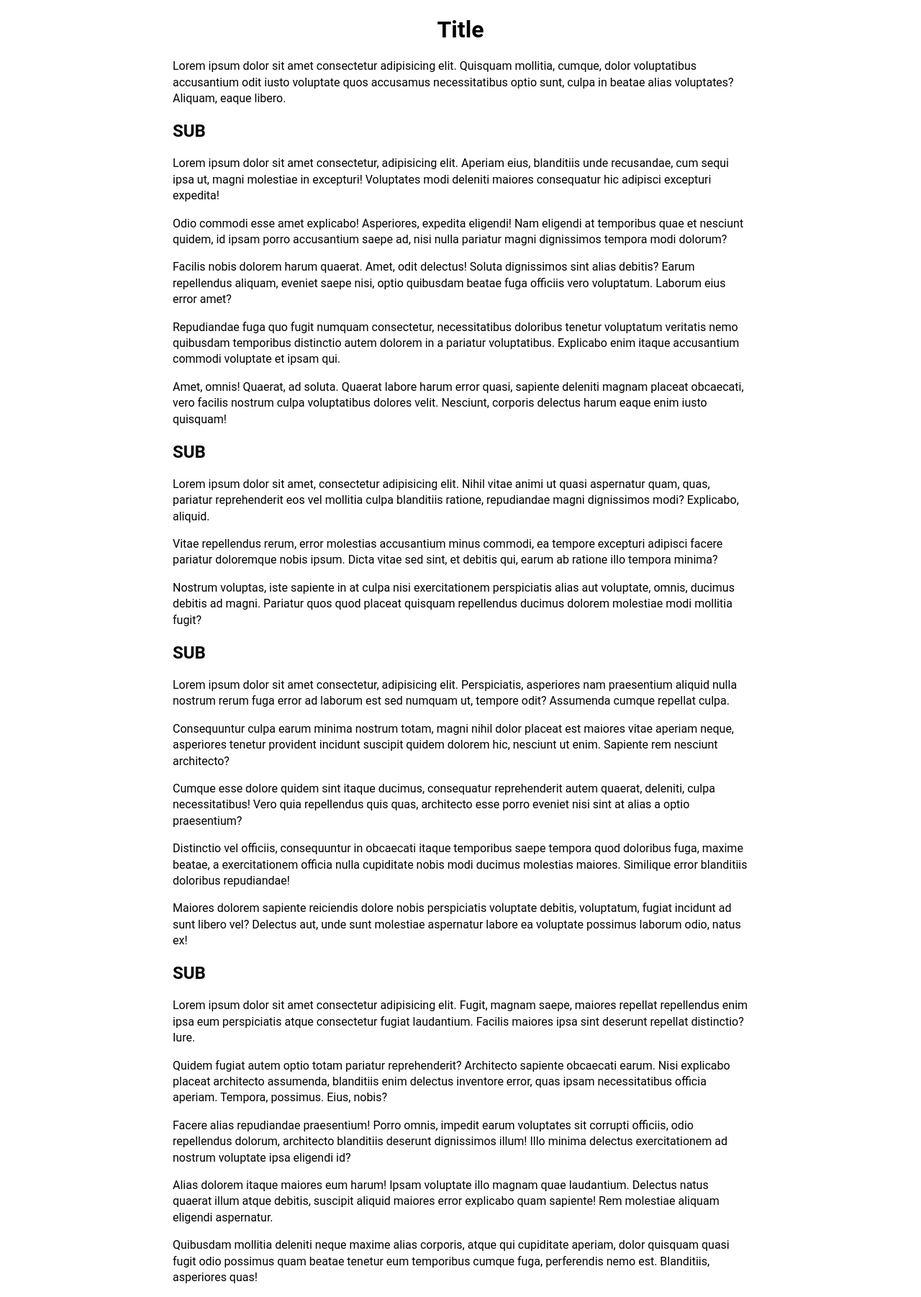
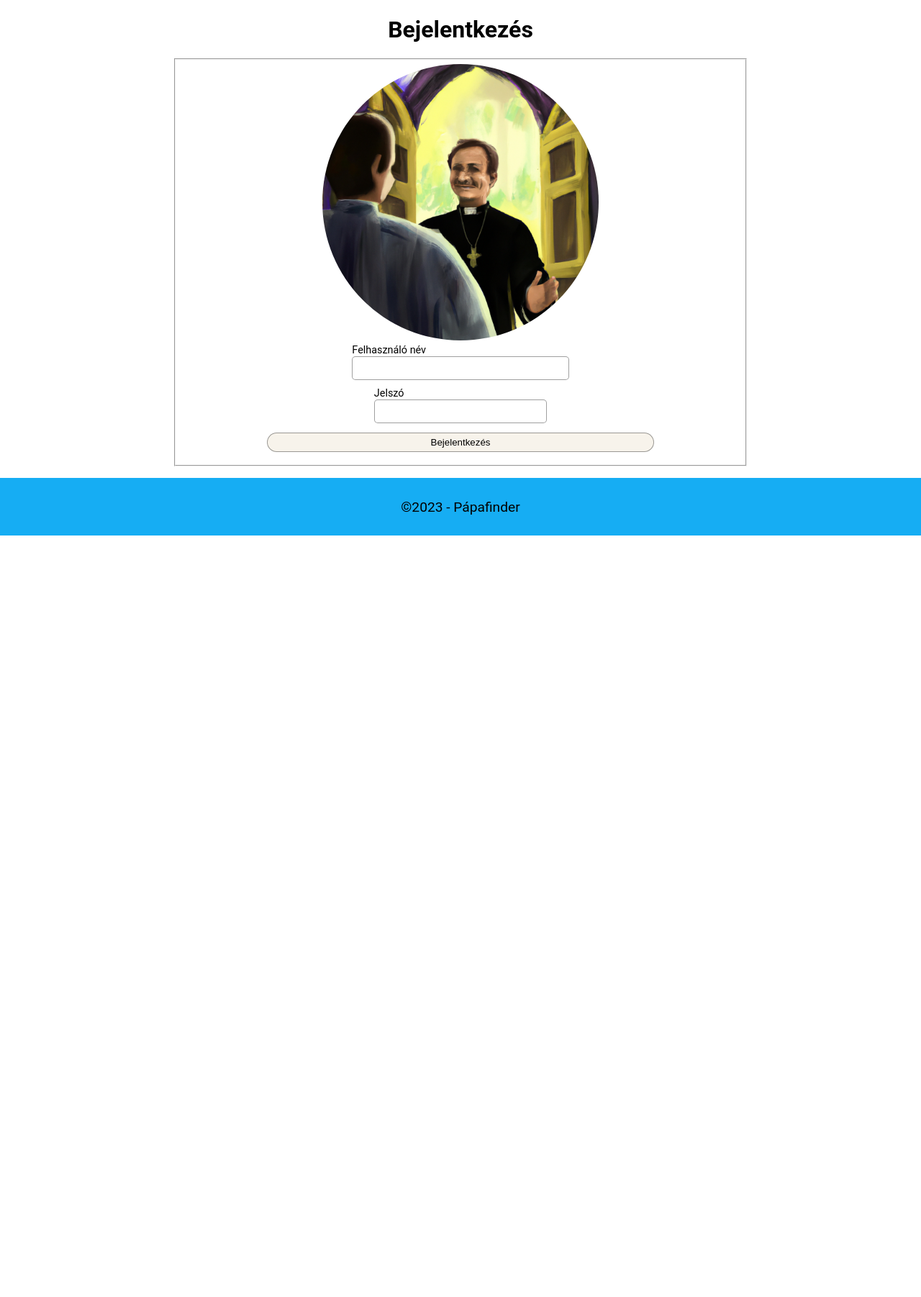
Before and after one commit to skornel02/szte-ib714g-2022-2, a PHP site: page /login.html in a window 1280 px wide. Shown: the part 72-1874 px from the top of the page at 72% size. After the commit the page ends 816 px from the top, so only its background shows below. Run offline with PHP 8.4, Linux system fonts and the light colour scheme.

Commit message:
Add login form and favicon

```diff
--- a/src/finder.html
+++ b/src/finder.html
@@ -9,6 +9,7 @@
     <meta name="generator" content="Embergép" />
     <meta name="viewport" content="width=device-width, initial-scale=1.0" />
     <link rel="stylesheet" href="styles/global.css" />
+    <link rel="icon" href="./assets/img/favicon.ico" type="image/x-icon">
     <title>Kereső</title>
 </head>
 
@@ -113,6 +114,8 @@
         </form>
     </main>
 
+    <footer>&copy;2023 - Pápafinder</footer>
+
     <script src="scripts/title-fixer.js"></script>
 </body>
 
--- a/src/index.html
+++ b/src/index.html
@@ -8,6 +8,7 @@
         <meta name="generator" content="Embergép" />
         <meta name="viewport" content="width=device-width, initial-scale=1.0" />
         <link rel="stylesheet" href="styles/global.css" />
+        <link rel="icon" href="./assets/img/favicon.ico" type="image/x-icon">
         <title>Főoldal</title>
     </head>
 
--- a/src/login.html
+++ b/src/login.html
@@ -8,6 +8,7 @@
         <meta name="generator" content="Embergép" />
         <meta name="viewport" content="width=device-width, initial-scale=1.0" />
         <link rel="stylesheet" href="styles/global.css" />
+        <link rel="icon" href="./assets/img/favicon.ico" type="image/x-icon">
         <title>Bejelentkezés</title>
     </head>
 
@@ -33,128 +34,50 @@
         </nav>
 
         <main>
-            <h1>title</h1>
-            <p>
-                Lorem ipsum dolor sit amet consectetur adipisicing elit.
-                Quisquam mollitia, cumque, dolor voluptatibus accusantium odit
-                iusto voluptate quos accusamus necessitatibus optio sunt, culpa
-                in beatae alias voluptates? Aliquam, eaque libero.
-            </p>
-            <h2>sub</h2>
-            <p>
-                Lorem ipsum dolor sit amet consectetur, adipisicing elit.
-                Aperiam eius, blanditiis unde recusandae, cum sequi ipsa ut,
-                magni molestiae in excepturi! Voluptates modi deleniti maiores
-                consequatur hic adipisci excepturi expedita!
-            </p>
-            <p>
-                Odio commodi esse amet explicabo! Asperiores, expedita eligendi!
-                Nam eligendi at temporibus quae et nesciunt quidem, id ipsam
-                porro accusantium saepe ad, nisi nulla pariatur magni
-                dignissimos tempora modi dolorum?
-            </p>
-            <p>
-                Facilis nobis dolorem harum quaerat. Amet, odit delectus! Soluta
-                dignissimos sint alias debitis? Earum repellendus aliquam,
-                eveniet saepe nisi, optio quibusdam beatae fuga officiis vero
-                voluptatum. Laborum eius error amet?
-            </p>
-            <p>
-                Repudiandae fuga quo fugit numquam consectetur, necessitatibus
-                doloribus tenetur voluptatum veritatis nemo quibusdam temporibus
-                distinctio autem dolorem in a pariatur voluptatibus. Explicabo
-                enim itaque accusantium commodi voluptate et ipsam qui.
-            </p>
-            <p>
-                Amet, omnis! Quaerat, ad soluta. Quaerat labore harum error
-                quasi, sapiente deleniti magnam placeat obcaecati, vero facilis
-                nostrum culpa voluptatibus dolores velit. Nesciunt, corporis
-                delectus harum eaque enim iusto quisquam!
-            </p>
-            <h2>sub</h2>
-            <p>
-                Lorem ipsum dolor sit amet, consectetur adipisicing elit. Nihil
-                vitae animi ut quasi aspernatur quam, quas, pariatur
-                reprehenderit eos vel mollitia culpa blanditiis ratione,
-                repudiandae magni dignissimos modi? Explicabo, aliquid.
-            </p>
-            <p>
-                Vitae repellendus rerum, error molestias accusantium minus
-                commodi, ea tempore excepturi adipisci facere pariatur
-                doloremque nobis ipsum. Dicta vitae sed sint, et debitis qui,
-                earum ab ratione illo tempora minima?
-            </p>
-            <p>
-                Nostrum voluptas, iste sapiente in at culpa nisi exercitationem
-                perspiciatis alias aut voluptate, omnis, ducimus debitis ad
-                magni. Pariatur quos quod placeat quisquam repellendus ducimus
-                dolorem molestiae modi mollitia fugit?
-            </p>
-            <h2>sub</h2>
-            <p>
-                Lorem ipsum dolor sit amet consectetur, adipisicing elit.
-                Perspiciatis, asperiores nam praesentium aliquid nulla nostrum
-                rerum fuga error ad laborum est sed numquam ut, tempore odit?
-                Assumenda cumque repellat culpa.
-            </p>
-            <p>
-                Consequuntur culpa earum minima nostrum totam, magni nihil dolor
-                placeat est maiores vitae aperiam neque, asperiores tenetur
-                provident incidunt suscipit quidem dolorem hic, nesciunt ut
-                enim. Sapiente rem nesciunt architecto?
-            </p>
-            <p>
-                Cumque esse dolore quidem sint itaque ducimus, consequatur
-                reprehenderit autem quaerat, deleniti, culpa necessitatibus!
-                Vero quia repellendus quis quas, architecto esse porro eveniet
-                nisi sint at alias a optio praesentium?
-            </p>
-            <p>
-                Distinctio vel officiis, consequuntur in obcaecati itaque
-                temporibus saepe tempora quod doloribus fuga, maxime beatae, a
-                exercitationem officia nulla cupiditate nobis modi ducimus
-                molestias maiores. Similique error blanditiis doloribus
-                repudiandae!
-            </p>
-            <p>
-                Maiores dolorem sapiente reiciendis dolore nobis perspiciatis
-                voluptate debitis, voluptatum, fugiat incidunt ad sunt libero
-                vel? Delectus aut, unde sunt molestiae aspernatur labore ea
-                voluptate possimus laborum odio, natus ex!
-            </p>
-            <h2>sub</h2>
-            <p>
-                Lorem ipsum dolor sit amet consectetur adipisicing elit. Fugit,
-                magnam saepe, maiores repellat repellendus enim ipsa eum
-                perspiciatis atque consectetur fugiat laudantium. Facilis
-                maiores ipsa sint deserunt repellat distinctio? Iure.
-            </p>
-            <p>
-                Quidem fugiat autem optio totam pariatur reprehenderit?
-                Architecto sapiente obcaecati earum. Nisi explicabo placeat
-                architecto assumenda, blanditiis enim delectus inventore error,
-                quas ipsam necessitatibus officia aperiam. Tempora, possimus.
-                Eius, nobis?
-            </p>
-            <p>
-                Facere alias repudiandae praesentium! Porro omnis, impedit earum
-                voluptates sit corrupti officiis, odio repellendus dolorum,
-                architecto blanditiis deserunt dignissimos illum! Illo minima
-                delectus exercitationem ad nostrum voluptate ipsa eligendi id?
-            </p>
-            <p>
-                Alias dolorem itaque maiores eum harum! Ipsam voluptate illo
-                magnam quae laudantium. Delectus natus quaerat illum atque
-                debitis, suscipit aliquid maiores error explicabo quam sapiente!
-                Rem molestiae aliquam eligendi aspernatur.
-            </p>
-            <p>
-                Quibusdam mollitia deleniti neque maxime alias corporis, atque
-                qui cupiditate aperiam, dolor quisquam quasi fugit odio possimus
-                quam beatae tenetur eum temporibus cumque fuga, perferendis nemo
-                est. Blanditiis, asperiores quas!
-            </p>
+            <h1>Bejelentkezés</h1>
+            <!-- <img class="image center-image image-fluid round-image" src="./assets/img/login-signup.png" alt="Az ajtó előtt egy ember áll hívogatóan széttárt karokkal." title="Bejelentkezés">
+            <form action="POST">
+                <div id="login-fields">
+                    <label>
+                        E-mail cím
+                        <input type="email" name="email" required>
+                    </label>
+                    <label>
+                        Jelszó
+                        <input type="password" name="secret" required>
+                    </label>
+                </div>
+                <div id="login-buttons">
+                    <button type="submit">
+                        Bejelentkezés
+                    </button>
+                    <button type="submit">
+                        Regisztráció
+                    </button>
+                </div>
+            </form> -->
+
+            <form method="post">
+                <fieldset>
+                    <img src="./assets/img/login-signup.png" alt="Avatar" class="image center-image image-fluid round-image">
+
+                        <label>
+                        Felhasználó név
+                        <input type="text" name="username" required>
+                        </label>
+
+                        <label for="psw">
+                            Jelszó
+                            <input type="password" name="secret" required>
+                        </label>
+
+                        <button type="submit">Bejelentkezés</button>
+                </fieldset>
+            </form>
+
         </main>
+
+        <footer>&copy;2023 - Pápafinder</footer>
 
         <script src="scripts/title-fixer.js"></script>
     </body>
--- a/src/settings.html
+++ b/src/settings.html
@@ -8,6 +8,7 @@
         <meta name="generator" content="Embergép" />
         <meta name="viewport" content="width=device-width, initial-scale=1.0" />
         <link rel="stylesheet" href="styles/global.css" />
+        <link rel="icon" href="./assets/img/favicon.ico" type="image/x-icon">
         <title>Beállítások</title>
     </head>
 
@@ -156,6 +157,8 @@
             </p>
         </main>
 
+        <footer>&copy;2023 - Pápafinder</footer>
+
         <script src="scripts/title-fixer.js"></script>
     </body>
 </html>
--- a/src/styles/global.css
+++ b/src/styles/global.css
@@ -129,6 +129,10 @@ a {
     float: right;
 }
 
+.round-image {
+    border-radius: 50%;
+}
+
 form fieldset {
     display: flex;
     flex-direction: column;
@@ -196,11 +200,41 @@ aside {
 }
 
 button {
-    width: 20%;
     height: 1.7rem;
     border-radius: 20px;
     background-color: var(--color-hero-background);
     border: 1px solid var(--color-transparent-black);
+    cursor: pointer;
+    width: 70%;
+    margin: 1vh 0;
+    display: block;
+    margin-left: auto;
+    margin-right: auto;
+}
+
+button:hover {
+    background-color: var(--color-nav-background);
+}
+
+input:not([type="date"]) {
+    width: 100%;
+    border-radius: 5px;
+    padding: 1vh;
+    display: inline-block;
+    box-sizing: border-box;
+    border: 1px solid var(--color-transparent-black);
+}
+
+input[type="date"] {
+    width: 100%;
+    border-radius: 5px;
+    border: 1px solid var(--color-transparent-black);
+}
+
+select {
+    width: 100%;
+    border-radius: 5px;
+    padding: 1vh;
 }
 
 footer {
@@ -221,6 +255,11 @@ table {
     width: 90%;
     margin-left: auto;
     margin-right: auto;
+    border-collapse: collapse;
+}
+
+tr:hover {
+    background-color: var(--color-hero-background);
 }
 
 .row {
@@ -241,6 +280,26 @@ table {
     width: 100%;
 }
 
+img[title="Ranglétra"] {
+    margin-bottom: 2vh;
+}
+
+#login-fields {
+    display: flex;
+    flex-direction: column;
+    flex-wrap: wrap;
+    align-items: center;
+    gap: 10px;
+}
+
+#login-buttons {
+    margin-top: 2vh;
+    display: flex;
+    flex-direction: row;
+    justify-content: center;
+    gap: 10px;
+}
+
 @media screen and (max-width: 800px) {
     .column {
       flex: 100%;
@@ -258,11 +317,3 @@ table {
         max-width: 100%;
     }
 }
-
-/* Responsive layout - makes the two columns stack on top of each other instead of next to each other */
-@media screen and (max-width: 600px) {
-    .column {
-        flex: 100%;
-        max-width: 100%;
-    }
-}
```
Also changed, not shown: src/leaderboard.html (+6 -6 lines), src/assets/img/favicon.ico (added).
